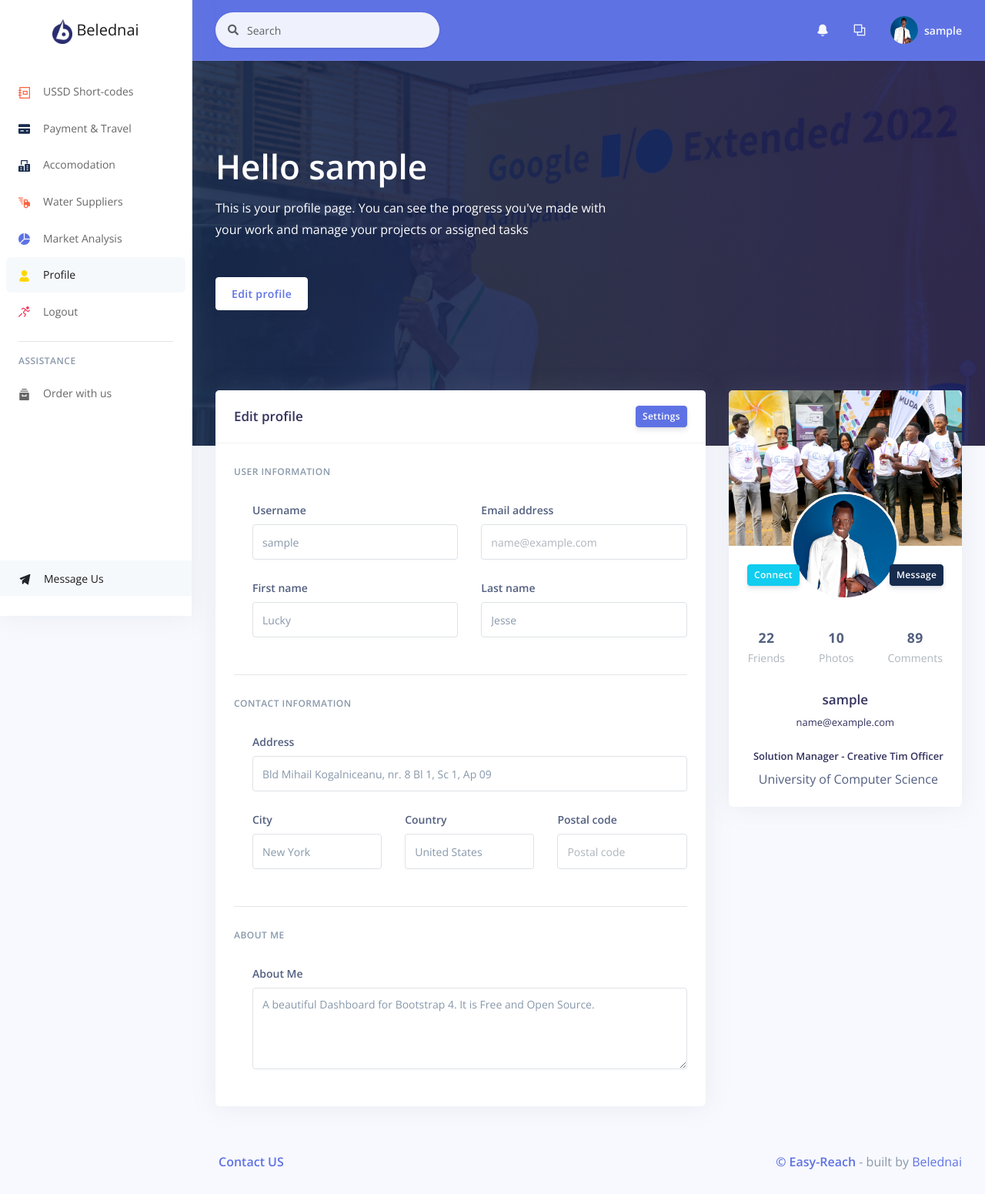
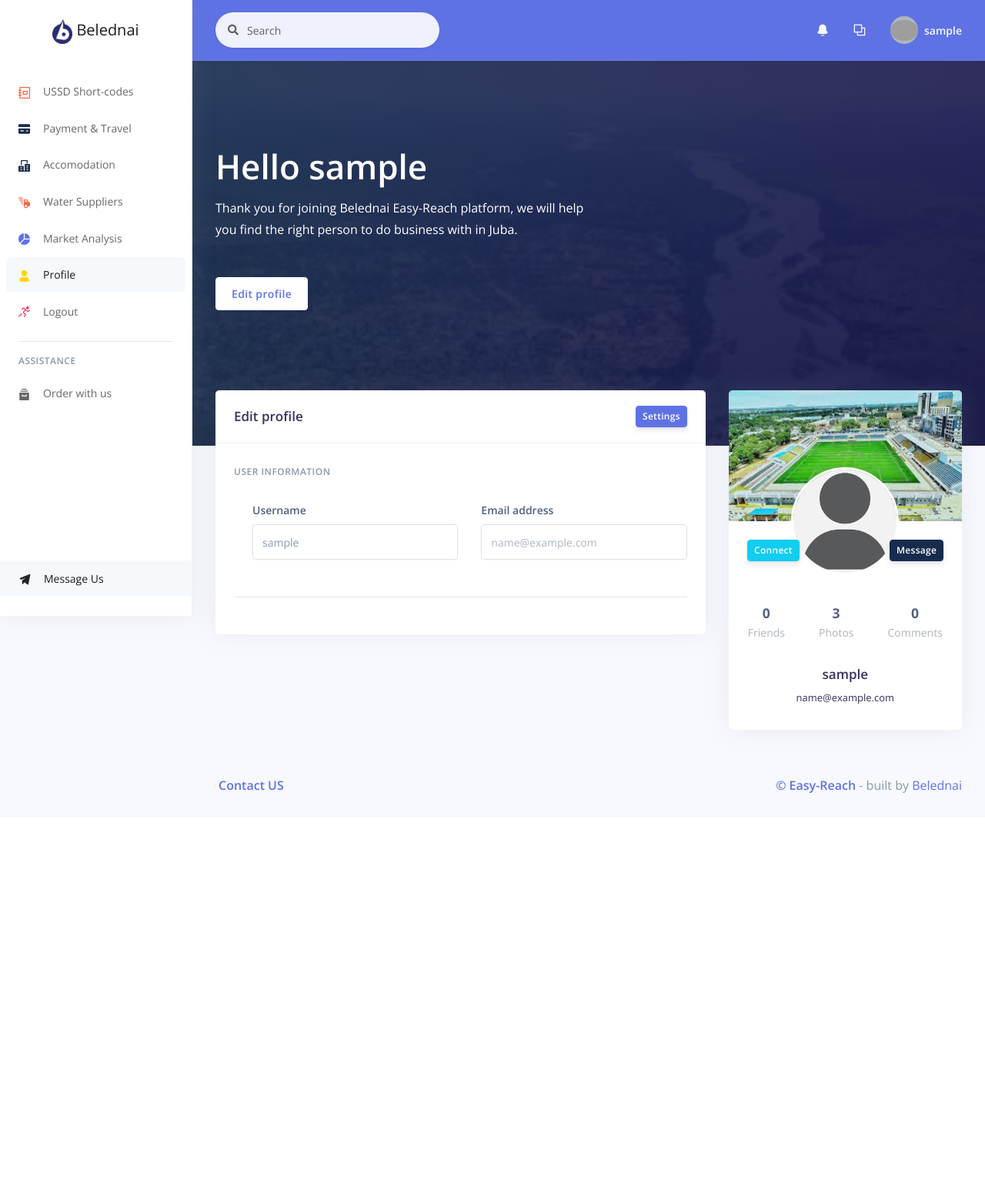
Before and after one commit to JohnMarit/Belednai, a Django app: page /profile.html in a window 1280 px wide. Shown: the whole page at 77% size. After the commit the page ends 1030 px from the top, so only its background shows below. Run offline with Django 3.2, Linux system fonts and the light colour scheme; the visitor is signed in with stand-in values (Sample User, id 1); some libraries are stand-ins or nearby versions; grey boxes are pictures that could not be loaded.

Commit message:
first commit

```diff
--- a/apps/templates/home/profile.html
+++ b/apps/templates/home/profile.html
@@ -5,7 +5,7 @@
 {% block content %}
 
 <div class="header pb-6 d-flex align-items-center"
-     style="min-height: 500px; background-image: url(/static/assets/img/theme/profile-cover.jpg); background-size: cover; background-position: center top;">
+     style="min-height: 500px; background-image: url(/static/assets/img/theme/juba.jpeg); background-size: cover; background-position: center top;">
   <!-- Mask -->
   <span class="mask bg-gradient-default opacity-8"></span>
   <!-- Header container -->
@@ -15,7 +15,7 @@
         <h1 class="display-2 text-white">
           Hello {{ request.user.username }}
         </h1>
-        <p class="text-white mt-0 mb-5">This is your profile page. You can see the progress you've made with your work and manage your projects or assigned tasks</p>
+        <p class="text-white mt-0 mb-5">Thank you for joining Belednai Easy-Reach platform, we will help you find the right person to do business with in Juba.</p>
         <a href="#!" class="btn btn-neutral">Edit profile</a>
       </div>
     </div>
@@ -26,12 +26,12 @@
   <div class="row">
     <div class="col-xl-4 order-xl-2">
       <div class="card card-profile">
-        <img src="/static/assets/img/theme/img-1-1000x600.jpg" alt="Image placeholder" class="card-img-top">
+        <img src="/static/assets/img/theme/stad.jpeg" alt="Image placeholder" class="card-img-top">
         <div class="row justify-content-center">
           <div class="col-lg-3 order-lg-2">
             <div class="card-profile-image">
               <a href="#">
-                <img src="/static/assets/img/theme/team-4.jpg" class="rounded-circle">
+                <img src="/static/assets/img/theme/team4.png" class="rounded-circle">
               </a>
             </div>
           </div>
@@ -47,15 +47,15 @@
             <div class="col">
               <div class="card-profile-stats d-flex justify-content-center">
                 <div>
-                  <span class="heading">22</span>
+                  <span class="heading">0</span>
                   <span class="description">Friends</span>
                 </div>
                 <div>
-                  <span class="heading">10</span>
+                  <span class="heading">3</span>
                   <span class="description">Photos</span>
                 </div>
                 <div>
-                  <span class="heading">89</span>
+                  <span class="heading">0</span>
                   <span class="description">Comments</span>
                 </div>
               </div>
@@ -68,12 +68,12 @@
             <div class="h5 font-weight-300">
               {{ request.user.email }}
             </div>
-            <div class="h5 mt-4">
+           <!-- <div class="h5 mt-4">
               <i class="ni business_briefcase-24 mr-2"></i>Solution Manager - Creative Tim Officer
             </div>
             <div>
               <i class="ni education_hat mr-2"></i>University of Computer Science
-            </div>
+            </div> -->
           </div>
         </div>
       </div>
@@ -108,7 +108,7 @@
                   </div>
                 </div>
               </div>
-              <div class="row">
+               <!--<div class="row">
                 <div class="col-lg-6">
                   <div class="form-group">
                     <label class="form-control-label" for="input-first-name">First name</label>
@@ -121,10 +121,11 @@
                     <input type="text" id="input-last-name" class="form-control" placeholder="Last name" value="Jesse">
                   </div>
                 </div>
-              </div>
+              </div> -->
             </div>
             <hr class="my-4" />
             <!-- Address -->
+              <!--
             <h6 class="heading-small text-muted mb-4">Contact information</h6>
             <div class="pl-lg-4">
               <div class="row">
@@ -156,15 +157,15 @@
                 </div>
               </div>
             </div>
-            <hr class="my-4" />
+            <hr class="my-4" /> -->
             <!-- Description -->
-            <h6 class="heading-small text-muted mb-4">About me</h6>
+            <!-- <h6 class="heading-small text-muted mb-4">About me</h6>
             <div class="pl-lg-4">
               <div class="form-group">
                 <label class="form-control-label">About Me</label>
                 <textarea rows="4" class="form-control" placeholder="A few words about you ...">A beautiful Dashboard for Bootstrap 4. It is Free and Open Source.</textarea>
               </div>
-            </div>
+            </div> -->
           </form>
         </div>
       </div>
--- a/apps/templates/includes/sidenav.html
+++ b/apps/templates/includes/sidenav.html
@@ -64,7 +64,10 @@
 
 
           <li class="nav-item">
-            <a class="nav-link" href="{% url 'logout' %}">
+            <form id="logout-form" action="{% url 'logout' %}" method="POST" style="display: none;">
+              {% csrf_token %}
+            </form>
+            <a class="nav-link" href="#" onclick="event.preventDefault(); document.getElementById('logout-form').submit();">
               <i class="ni ni-user-run text-red"></i>
               <span class="nav-link-text">Logout</span>
             </a>
--- a/core/settings.py
+++ b/core/settings.py
@@ -41,6 +41,7 @@
     'django.contrib.auth.middleware.AuthenticationMiddleware',
     'django.contrib.messages.middleware.MessageMiddleware',
     'django.middleware.clickjacking.XFrameOptionsMiddleware',
+     'core.middleware.NoCacheMiddleware',  # Add this line
 ]
 
 ROOT_URLCONF = 'core.urls'
```
Also changed, not shown: apps/accounts/urls.py (added, +7 -0 lines), apps/accounts/views.py (added, +11 -0 lines), core/middleware.py (added, +10 -0 lines), apps/static/assets/img/theme/dfg.JPG (renamed from apps/static/assets/img/theme/team-4.jpg), apps/static/assets/img/theme/juba.jpeg (added), apps/static/assets/img/theme/stad.jpeg (added), apps/static/assets/img/theme/team4.png (added).
